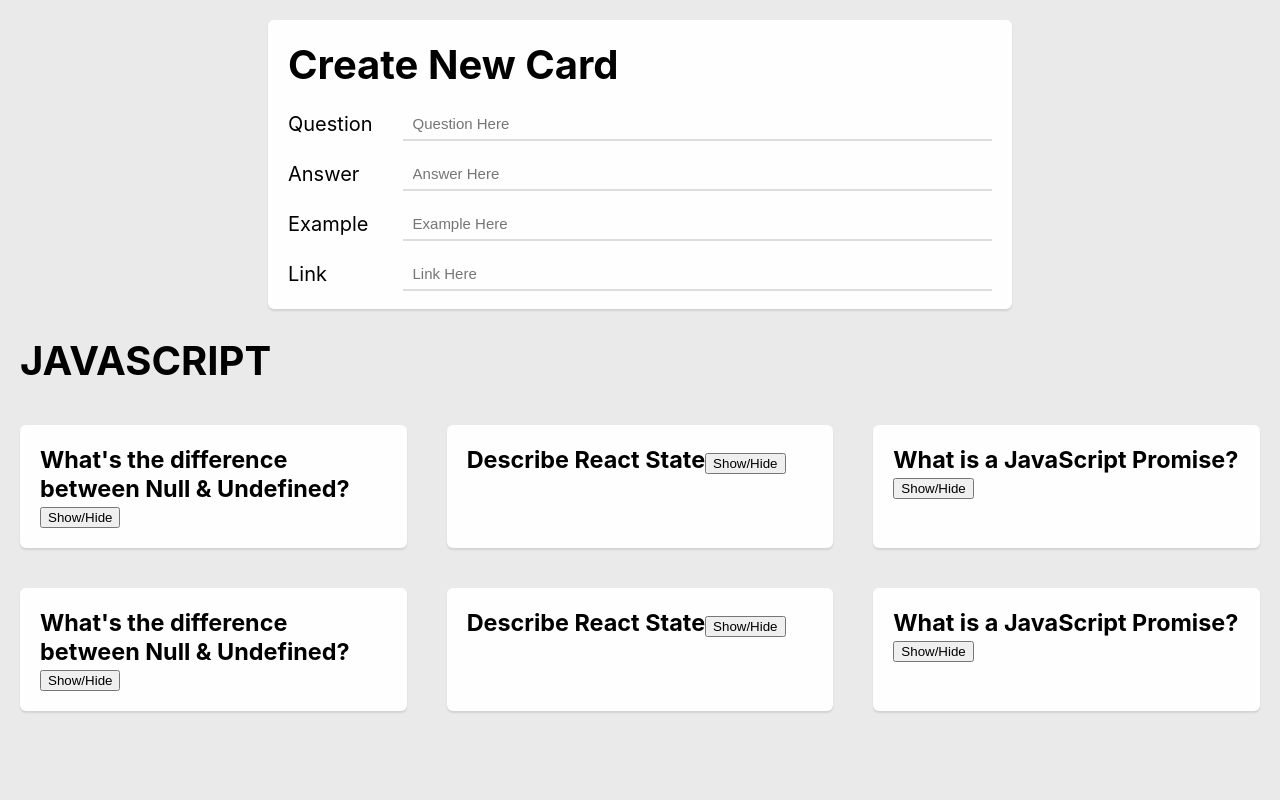
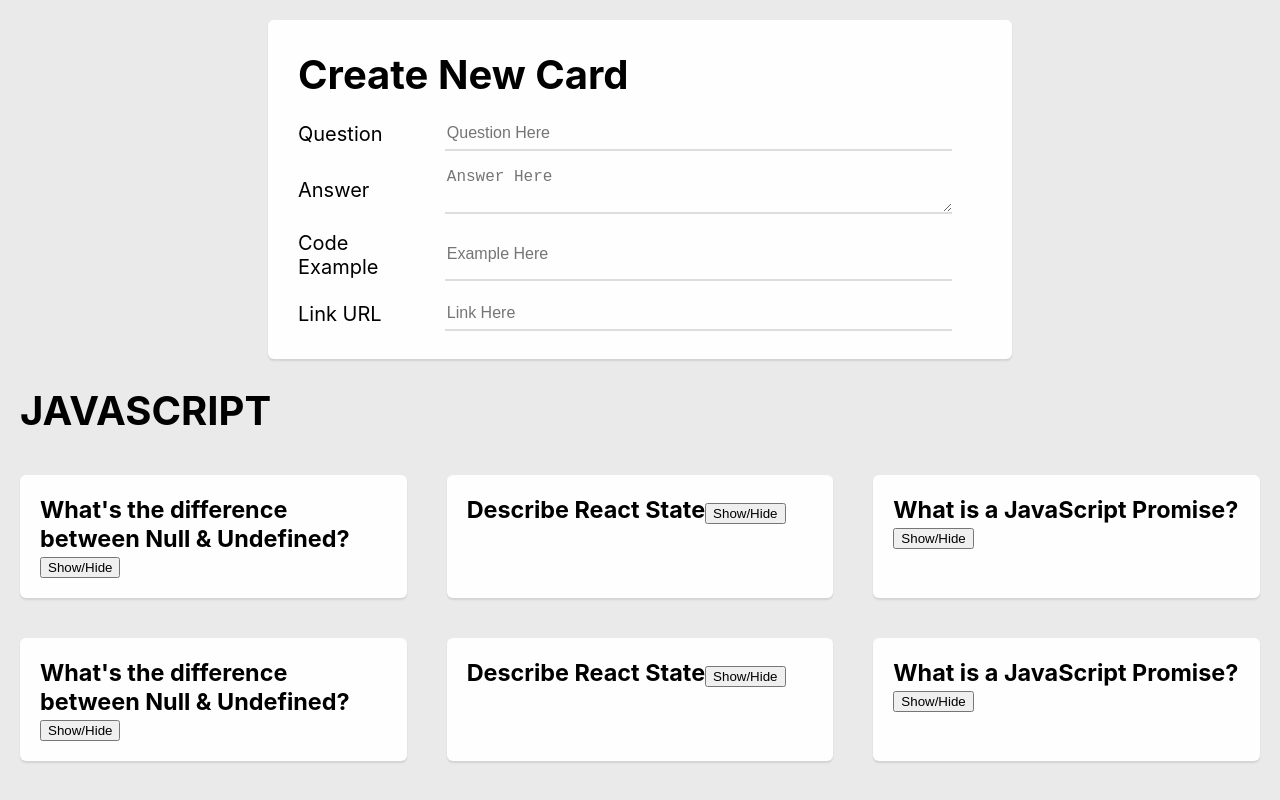
Before and after one commit to ZacharyDinerstein/coding-challenge-app--react, a React (Create React App) app: page / in a window 1280 px wide. Built offline with nearby package versions, Linux system fonts and the light colour scheme.

Commit message:
Styled Form

```diff
--- a/src/components/Card/Card.scss
+++ b/src/components/Card/Card.scss
@@ -51,9 +51,11 @@
 
 .card--form {
   margin-top: 2rem;
+  padding: 3rem;
+  padding-right: 6rem;
   .form__inputs-wrapper {
     display: grid;
-    grid-template-columns: 1fr 7fr;
+    grid-template-columns: 2fr 8fr;
     grid-gap: 2rem;
     align-items: center;
     grid-auto-rows: minmax(3rem, auto);
@@ -61,15 +63,15 @@
   label {
     margin-right: 1rem;
   }
-  input {
+  input, textarea {
     height: 100%;
-    padding-left: 1rem;
+    // padding-left: 1rem;
     // border-radius: 1rem;
     background-color: inherit;
     border-left: none;
     border-top: none;
     border-bottom: .2rem solid #ddd;
     border-right: none;
-    font-size: 1.5rem;
+    font-size: 1.6rem;
   }
 }
--- a/src/components/Form/Form.js
+++ b/src/components/Form/Form.js
@@ -70,7 +70,7 @@ export default class Form extends Component {
 
             {/* <div className="form-group"> */}
               <label htmlFor="">Answer</label>
-              <input
+              <textarea
                 type="text"
                 className="form-control"
                 placeholder="Answer Here"
@@ -81,7 +81,7 @@ export default class Form extends Component {
             {/* </div> */}
 
             {/* <div className="form-group"> */}
-              <label htmlFor="">Example</label>
+              <label htmlFor="">Code Example</label>
               <input
                 type="text"
                 className="form-control"
@@ -93,7 +93,7 @@ export default class Form extends Component {
             {/* </div> */}
 
             {/* <div className="form-group"> */}
-              <label htmlFor="">Link</label>
+              <label htmlFor="">Link URL</label>
               <input
                 type="text"
                 className="form-control"
```
